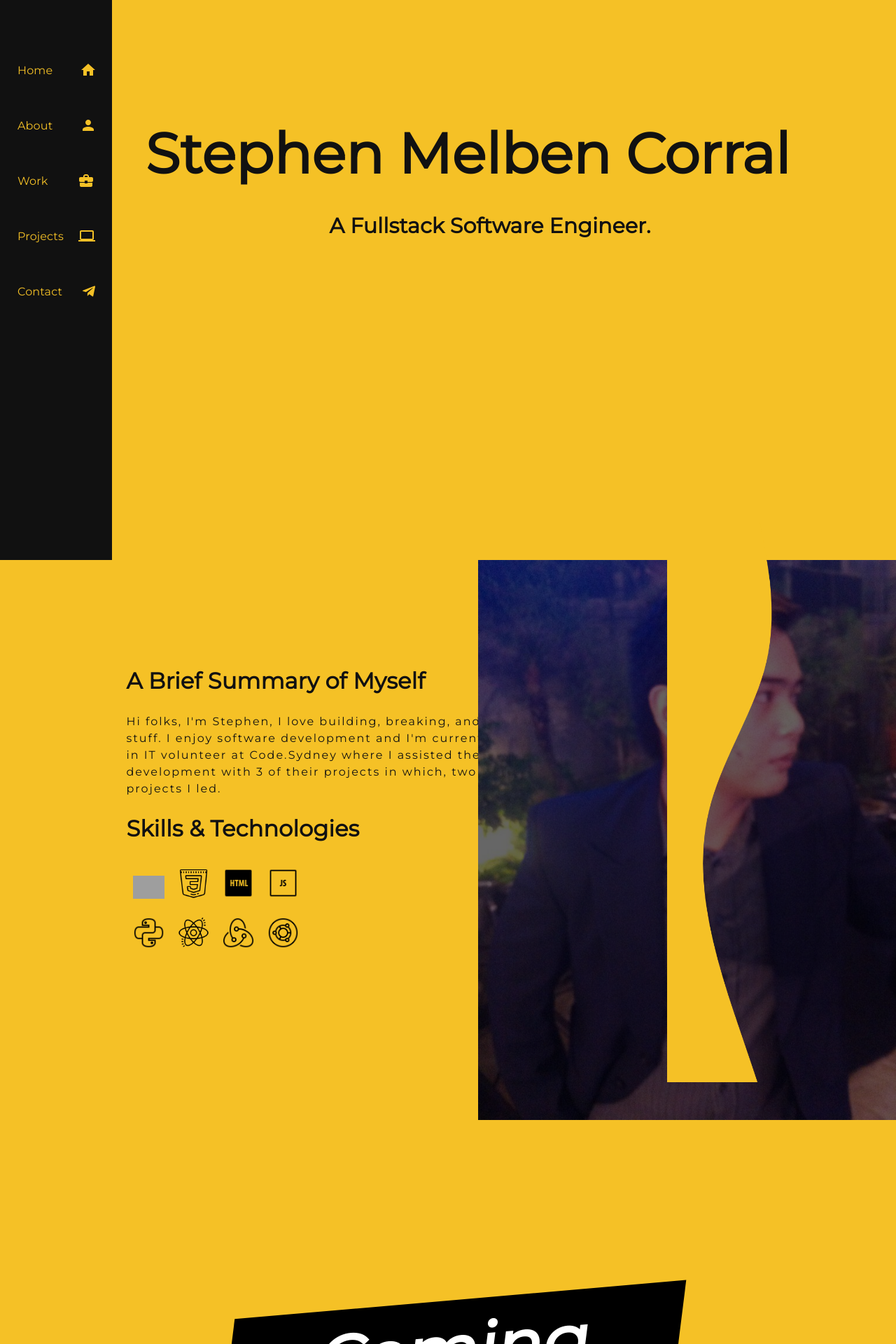
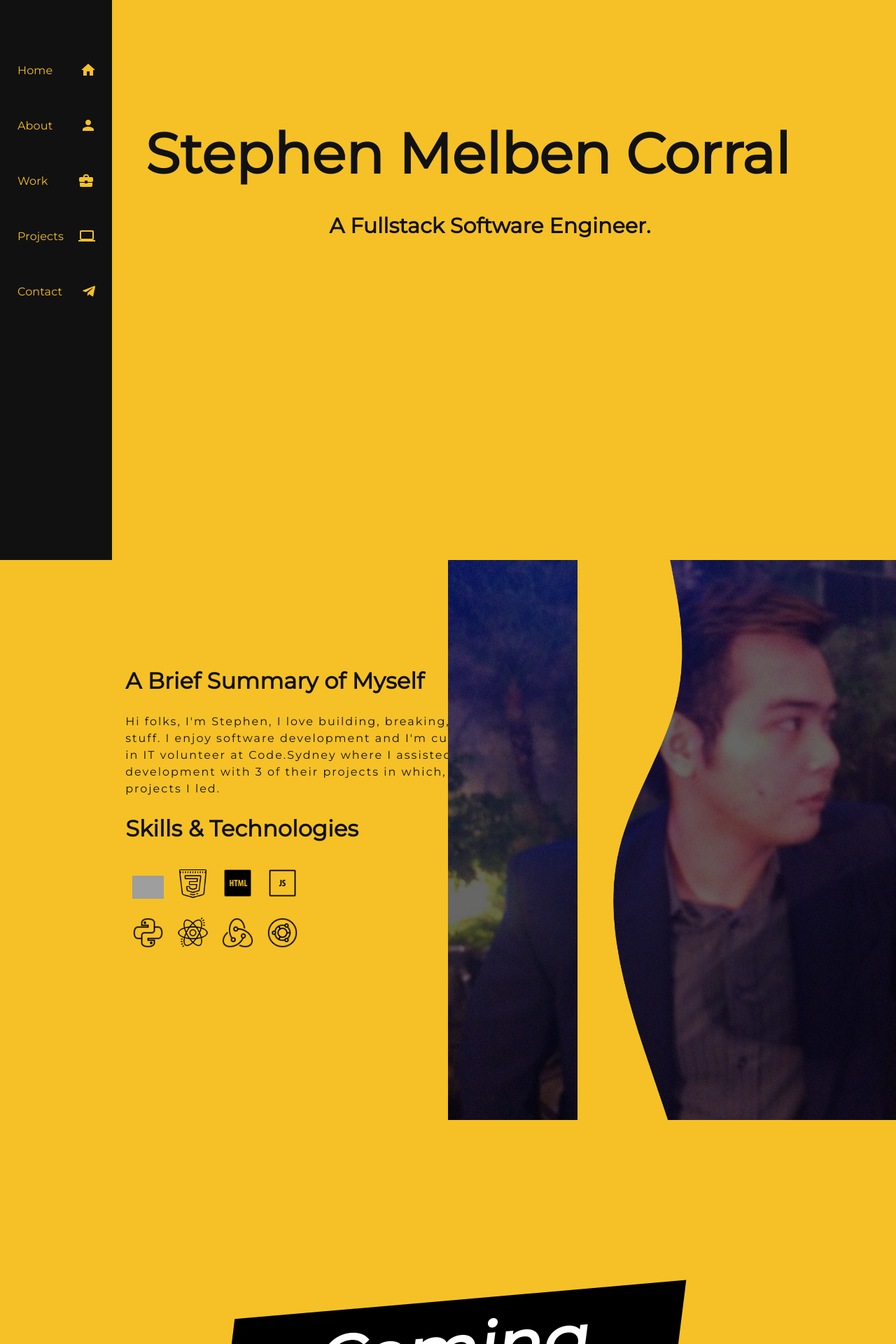
Before and after one commit to ettienekorayyi/portfolio_v2, a React (Create React App) app: page / in a window 1280 px wide. Shown: the top 1920 px of the page at 70% size. Built offline with nearby package versions, Linux system fonts and the light colour scheme; grey boxes are pictures that could not be loaded.

Commit message:
Implemented mobile view for the homepage

```diff
--- a/src/components/App.js
+++ b/src/components/App.js
@@ -8,8 +8,10 @@ function App() {
   return (
     <div className="App">
       <Home />
+
       <About />
       <_404Page />
+      {/**/}
     </div>
   );
 }
--- a/src/components/about/About.css
+++ b/src/components/about/About.css
@@ -45,15 +45,25 @@ div#curve1 svg {
   height: 10vh;
 }
 
+div#wrapper {
+  position: relative;
+  top: 0;
+  left: 0;
+}
 
-
-#curve1 img {
-  position: absolute;
-  left: 54rem;
-  top: 46.6rem;
+#curve1 img#wave {
+  position: absolute; /* absolute */
+  left: 46rem;/* 74rem  46rem*/
+  top: 0rem; /* 0rem 46.6rem*/
   height: 100vh;
   z-index: 1;
-  /* border: 1px solid gray;  51.8rem*/
+  /*border: 1px solid gray;   51.8rem*/
+}
+
+#me {
+  position: relative;
+  top: 0;
+  left: 0;
 }
 
 .description {
--- a/src/components/about/About.js
+++ b/src/components/about/About.js
@@ -20,7 +20,7 @@ import CssBaseline from '@mui/material/CssBaseline';;
 
 const AboutContent = () => {
     return (
-        <>
+        <div className="AboutContent">
             <div className="font_style content summary">
                 <div className="title">
                     <BriefSummaryTitleLabels />
@@ -48,7 +48,7 @@ const AboutContent = () => {
                     </div>
                 </div>
             </div>
-        </>
+        </div>
     );
 }
 
@@ -75,15 +75,15 @@ export const About = () => {
             <HoverSideNav target={target} />
             <Box sx={{ height: '100%', overflowY: 'hidden' }} className="row">
                 <div className="column item1">
-                        <div id="curve1">
-                            <img src={wave} />
+                    <div id="wrapper">
+                        <div id="curve1"><img id='wave' src={wave} /></div>
                     </div>
-
                     <AboutContent />
                 </div>
                 <div className="column item2" style={{ backgroundColor: "black" }}>
-                        <img src={photo} />
+                    <div id="wrapper"><img id='me' src={photo} /></div>
                 </div>
+
             </Box>
         </div>
 
--- a/src/components/home/Home.css
+++ b/src/components/home/Home.css
@@ -1,35 +1,53 @@
 /* Dark Mode */
 .Home {
     background-color: #f5c126; /* #111 #f5c126 */
-    /*width: 100vw; This overflows the page*/
     height: 100vh; /*100rem*/
-  }
+}
+
 
 .hero_header h1 {
   margin: 0;
   font-size: 80px;
-  /*font-family: 'Montserrat', sans-serif; serif*/
   text-align: center;
 }
+
 
 .hero_header h1 {
   position: relative;
   top: 10rem;
   left: 3rem;
+  width: 90%;
+  margin: 0 auto;
 }
 
-.text {
+/***************************************
+  Adjusts the css based on the viewport
+***************************************/
+.text_desktop {
   margin: 0;
   font-size: 15px;
-  /* font-family: 'Montserrat', sans-serif; */
   text-align: center;
 }
 
-.text {
+
+.text_desktop {
   position: relative;
   top: 10rem;
   left: 5rem;
 }
+
+.text_mobile {
+  width: 90%;/**/
+  position: relative;
+  top: 10rem;
+  left: 3rem !important;
+  margin: 0 auto;
+  font-size: 12px;
+  text-align: center;
+}
+/***************************************
+  Adjusts the css based on the viewport
+***************************************/
 
 .content {
   position: relative;
--- a/src/components/home/Home.js
+++ b/src/components/home/Home.js
@@ -1,4 +1,6 @@
 import React from "react";
+import useMediaQuery from '@mui/material/useMediaQuery';
+import { useTheme } from '@mui/material/styles';
 import './Home.css';
 import { HoverSideNav } from "../navigation/HoverSideNav";
 import Box from '@mui/material/Box';
@@ -7,19 +9,35 @@ import CssBaseline from '@mui/material/CssBaseline';;
 
 
 export const Home = () => {
+  const theme = useTheme({
+
+    breakpoints: {
+      values: {
+        xs: 0,
+        sm: 412,
+      },
+    },
+  });
+
+  const matches = useMediaQuery(theme.breakpoints.down('sm'));
+
+  const titleName = { fontSize: matches === true ? '60px' : '80px' };
+
+
   return (
     <React.Fragment>
       <div className="Home" id='home'>
         <CssBaseline />
         <HoverSideNav />
         <Container maxWidth="lg">
-          <Box sx={{ height: '100vh' }}>
+          <Box style={{ height: '100vh' }}>
             <div className="font_style content">
-              <div className="hero_header">
-                <h1>Stephen Melben Corral</h1>
+              <div className="hero_header" >
+                <h1 style={titleName}>Stephen Melben Corral</h1>
+                {/*<span>`(min-width:412px) matches: ${matches}`</span>*/}
               </div>
-              <div className="text">
-                <h1>A Fullstack Software Engineer.</h1>
+              <div className={matches === true ? 'text_mobile' : 'text_desktop'}>
+                <h1 >A Fullstack Software Engineer.</h1>
               </div>
             </div>
           </Box>
```
Lines whose indentation alone changed are shown as unchanged.
